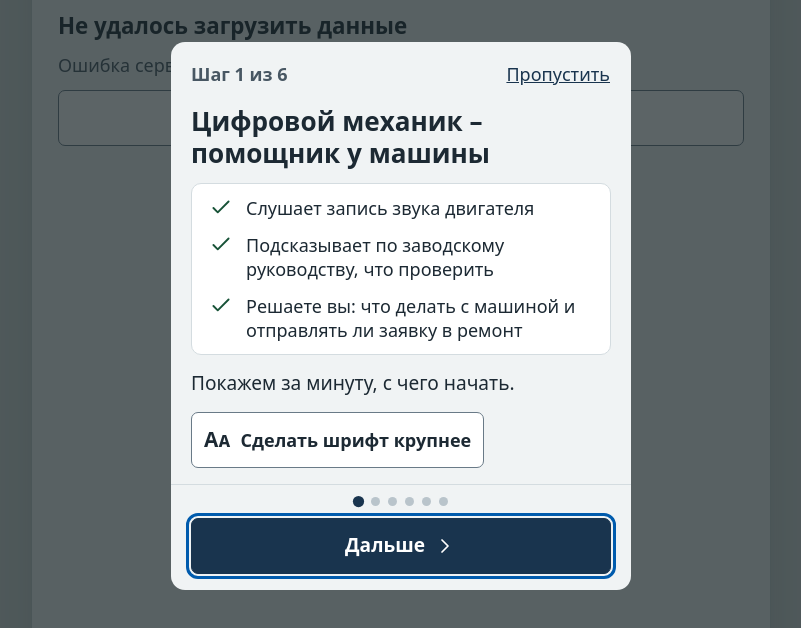
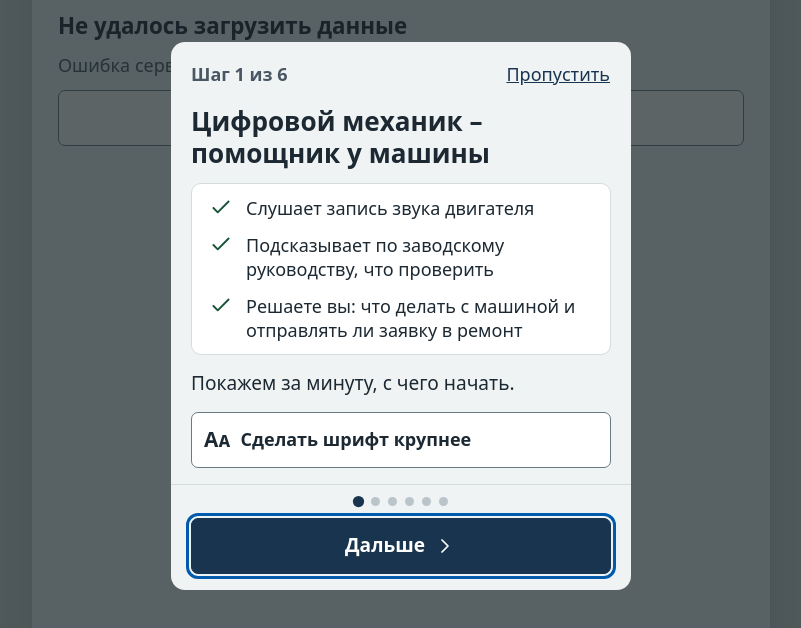
Before and after one commit to pavel-logachev/digital-mechanic, a plain HTML site: page web/index.html in a window 1280 px wide. Shown: the part 84-712 px from the top of the page, without its empty margins (239-1040 px from the left). Drawn offline with Linux system fonts and the light colour scheme; no server answers.

Commit message:
Кнопка крупного шрифта в инструкции не обрезает подпись в две строки

```diff
--- a/web/styles.css
+++ b/web/styles.css
@@ -399,9 +399,9 @@ dialog::backdrop { background: #172326b3; }
 .replica.search-replica { justify-content: flex-start; gap: 10px; width: 100%; border-color: var(--edge-line); font-weight: 500; }
 .replica.search-replica .icon { color: var(--muted); }
 .sample-car { display: grid; gap: 4px; justify-items: start; padding: 12px; border: 1px solid var(--line); border-radius: 8px; }
-#guide-size { justify-self: start; gap: 10px; }
+#guide-size { display: grid; grid-template-columns: auto minmax(0, 1fr); justify-self: stretch; align-self: start; width: 100%; gap: 10px; min-height: 56px; padding-block: 10px; line-height: 1.25; text-align: left; }
 #guide-size[aria-pressed=true] { background: var(--active); }
-.size-face { font-size: 1.15em; font-weight: 800; }
+.size-face { font-size: 1.15em; font-weight: 800; line-height: 1; white-space: nowrap; overflow-wrap: normal; flex: none; }
 .guide-stack { display: grid; }
 .replica { display: inline-flex; align-items: center; justify-content: center; gap: 8px; min-height: var(--target); padding: 8px 14px; border: 1px solid var(--edge-line); border-radius: 7px; background: var(--white); color: var(--ink); font-weight: 700; line-height: 1.24; text-align: center; }
 .replica.primary { background: var(--action); border-color: var(--action); color: var(--white); }
```
Also changed, not shown: docs/screens/00-guide-start.png, docs/screens/02-vehicle.png, docs/screens/05-check-failed.png, docs/screens/09-receipt.png, docs/screens/20-voice-consent.png.
